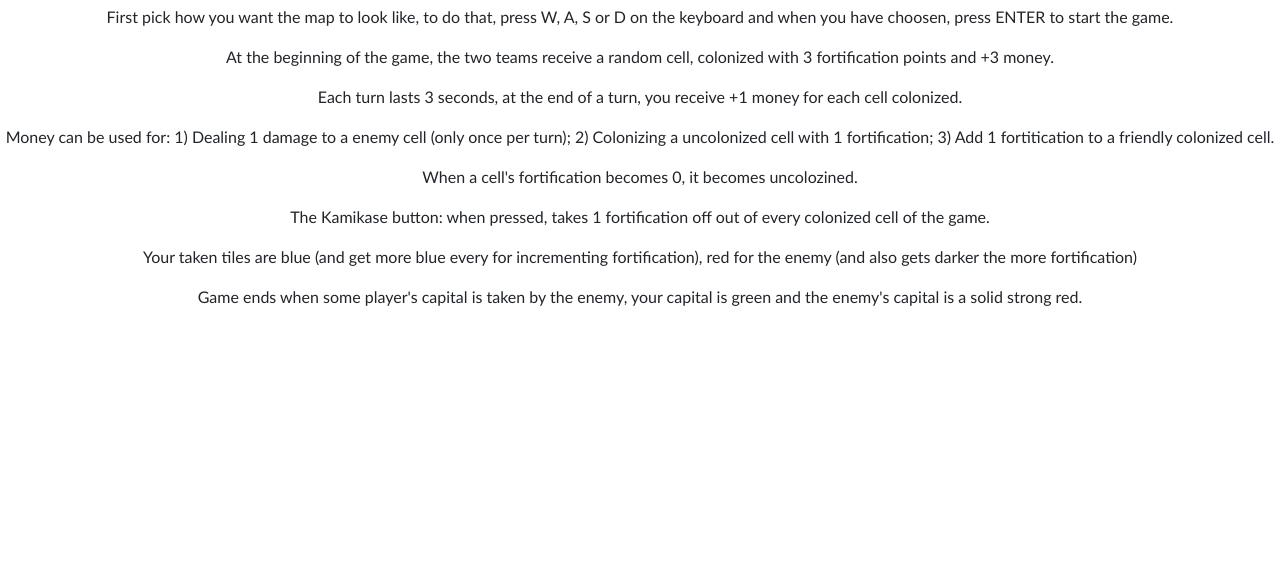
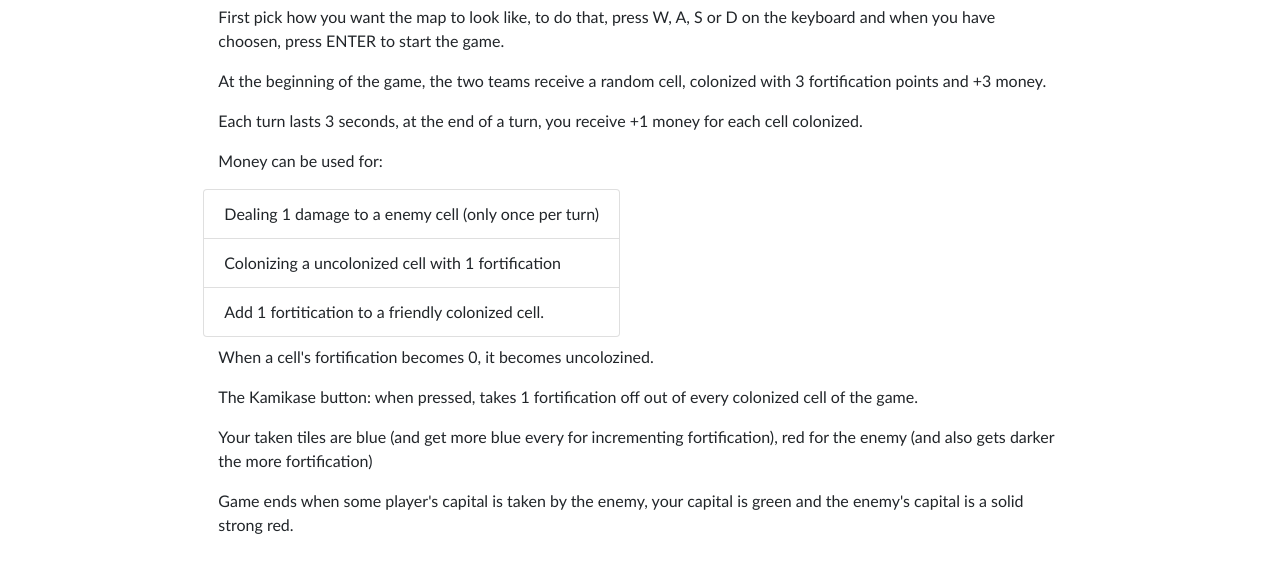
Before and after one commit to RenatoBrittoAraujo/Cell-Warfare, a website: page assets/instructions.html in a window 1280 px wide. Shown: the part 123-696 px from the top of the page. Drawn offline with nearby package versions, Linux system fonts and the light colour scheme.

Commit message:
Fixed display for intructions and added handler for game start

```diff
--- a/assets/instructions.html
+++ b/assets/instructions.html
@@ -23,31 +23,46 @@
 		<a class="nav-link" style="color: white" href="/about"> About </a>
 	</nav>
 	<h1 class="mt-3">Instructions</h1>
-	<div style="width:100%; text-align:center; ">
-		<p>
+	<div class="row d-flex justify-content-center">
+		<div class="col-8">
+			<div class="row ">
+				<p class="col-12">
 					First pick how you want the map to look like, to do that, press W, A, S or D on the keyboard and when you have choosen, press ENTER to start the game.
 				</p>
-		<p>
+				<p class="col-12">
 					At the beginning of the game, the two teams receive a random cell, colonized with 3 fortification points and +3 money.
 				</p>
-		<p>
+				<p class="col-12">
 					Each turn lasts 3 seconds, at the end of a turn, you receive +1 money for each cell colonized.
 				</p>
-		<p>
-			Money can be used for: 1) Dealing 1 damage to a enemy cell (only once per turn); 2) Colonizing a uncolonized cell with 1 fortification; 3) Add 1 fortitication to a friendly colonized cell.
+				<p class="col-12">
+					Money can be used for:
+					<ul class="list-group">
+						<li class="list-group-item">
+							Dealing 1 damage to a enemy cell (only once per turn)
+						</li>
+						<li class="list-group-item">
+							Colonizing a uncolonized cell with 1 fortification
+						</li>
+						<li class="list-group-item">
+							Add 1 fortitication to a friendly colonized cell.
+						</li>
+					</ul>
 				</p>
-		<p>
+				<p class="col-12 mt-2">
 					When a cell's fortification becomes 0, it becomes uncolozined.
 				</p>
-		<p>
+				<p class="col-12">
 					The Kamikase button: when pressed, takes 1 fortification off out of every colonized cell of the game.
 				</p>
-		<p>
+				<p class="col-12">
 					Your taken tiles are blue (and get more blue every for incrementing fortification), red for the enemy (and also gets darker the more fortification)
 				</p>
-		<p>
+				<p class="col-12">
 					Game ends when some player's capital is taken by the enemy, your capital is green and the enemy's capital is a solid strong red.
 				</p>
 			</div>
+		</div>
+	</div>
 	</body>
 	</html>
```
Also changed, not shown: assets/bundle.js (+40 -24 lines), assets/game.js (+39 -24 lines). Lines whose indentation alone changed are shown as unchanged.
